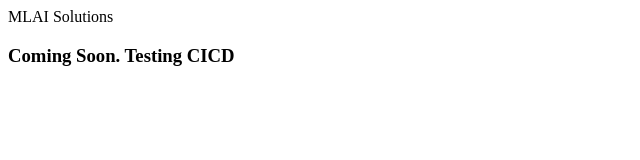
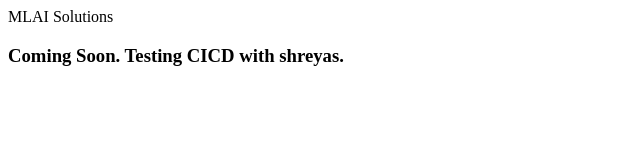
Before and after one commit to mlaisolutions/repo-website, a plain HTML site: page website/index.html in a window 1280 px wide. Shown: the whole page, without its empty margins (0-640 px from the left). Drawn offline with Linux system fonts and the light colour scheme.

Commit message:
Update index.html

```diff
--- a/website/index.html
+++ b/website/index.html
@@ -1,5 +1,5 @@
 <html>
 <head>MLAI Solutions</head>
 <body>
-<h3>Coming Soon. Testing CICD</h3>
+<h3>Coming Soon. Testing CICD with shreyas.</h3>
 </body>
```
